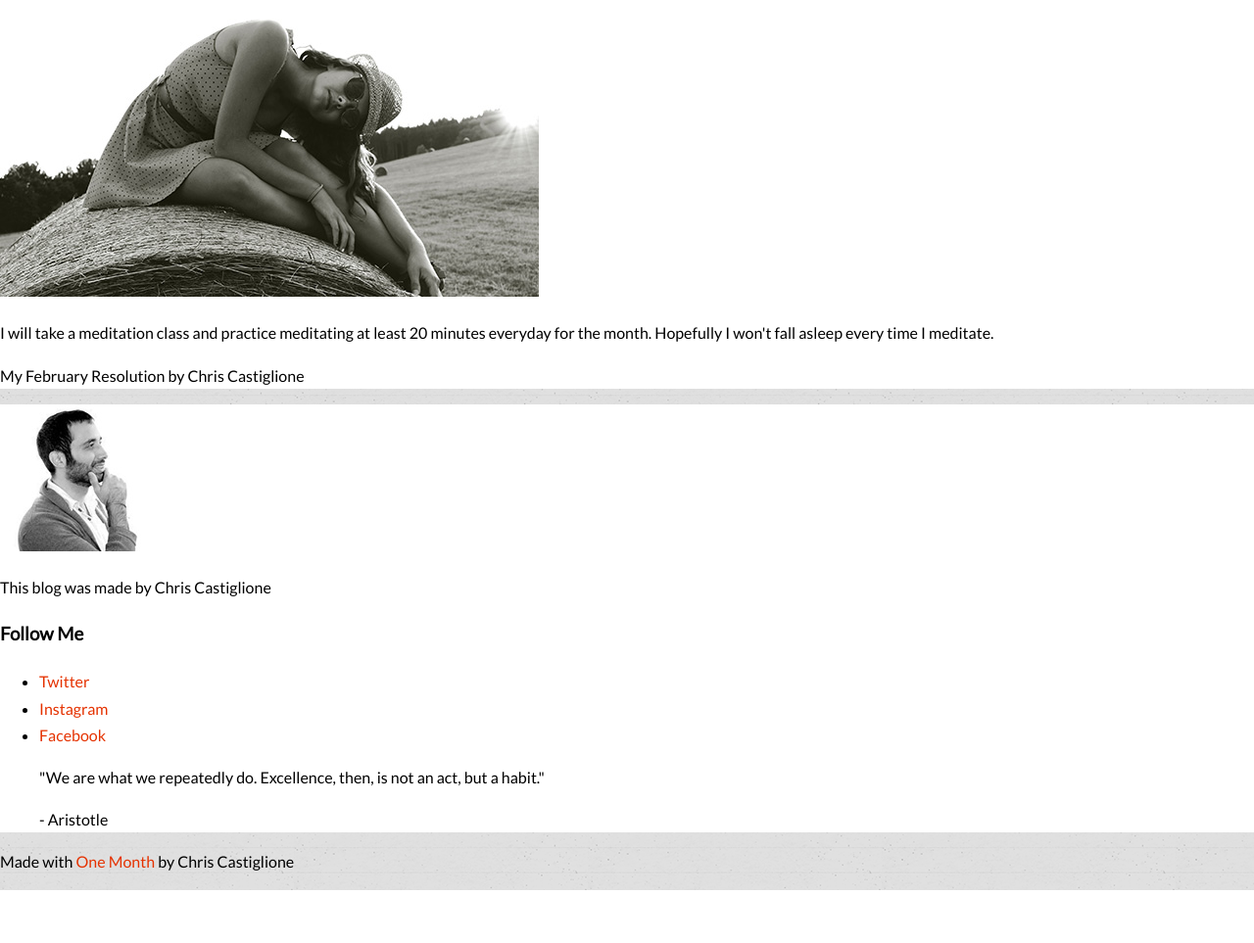
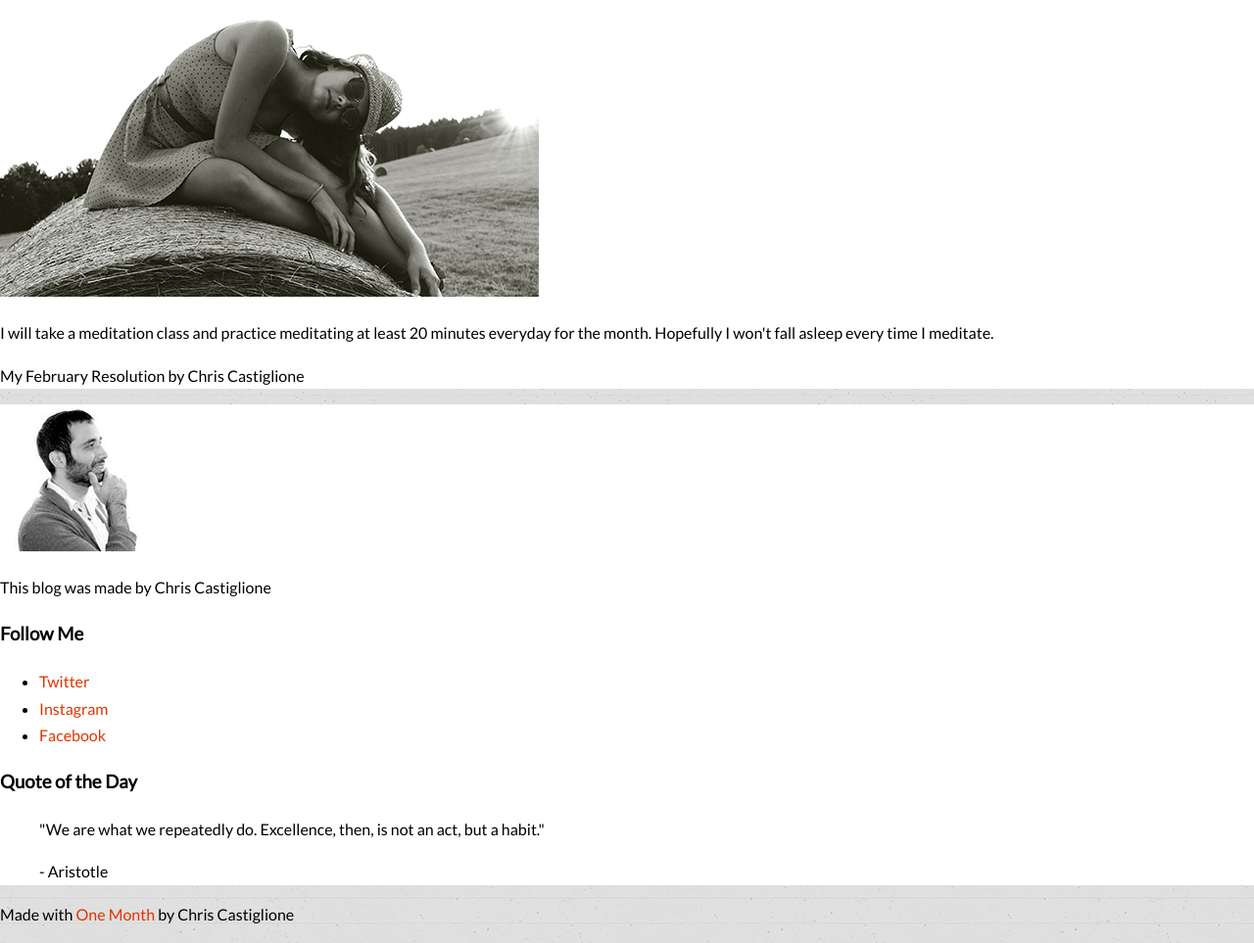
Before and after one commit to mashfir/one-month-html, a plain HTML site: page monthly-resolutions/index.html in a window 1280 px wide. Shown: the part 1085-2048 px from the top of the page at 98% size. Before the commit the page ends 1994 px from the top, so only its background shows below. Drawn offline with Linux system fonts and the light colour scheme.

Commit message:
added in text

```diff
--- a/monthly-resolutions/index.html
+++ b/monthly-resolutions/index.html
@@ -52,6 +52,7 @@
                     <li><a href="https://www.facebook.com/OneMonthEdu/" target="_blank">Facebook</a></li>
                 </ul>
 
+                <h3>Quote of the Day</h3>
                 <blockquote><p>"We are what we repeatedly do. Excellence, then, is not an act, but a habit."</p>- Aristotle</blockquote>
             </div><!-- #sidebar -->
 
```
